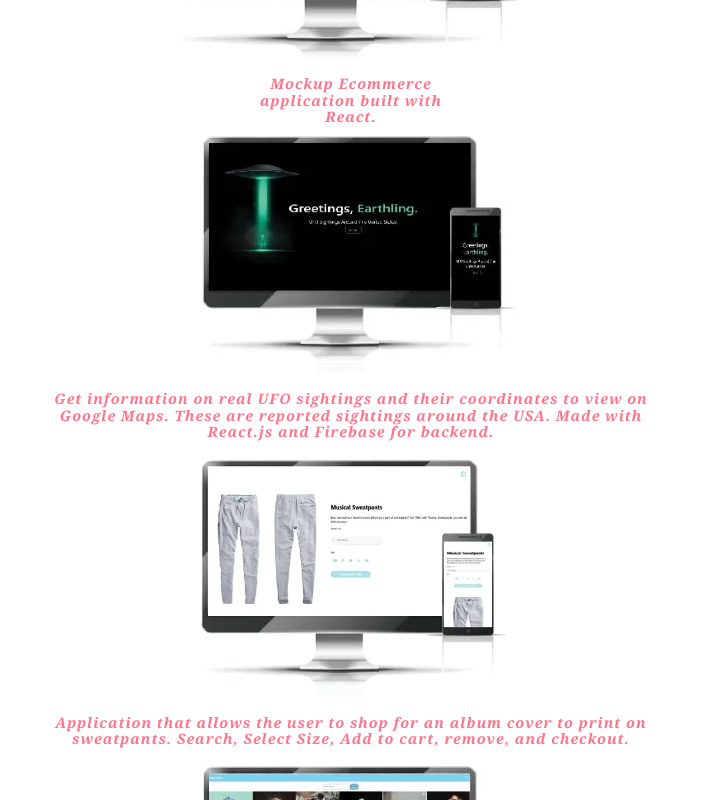
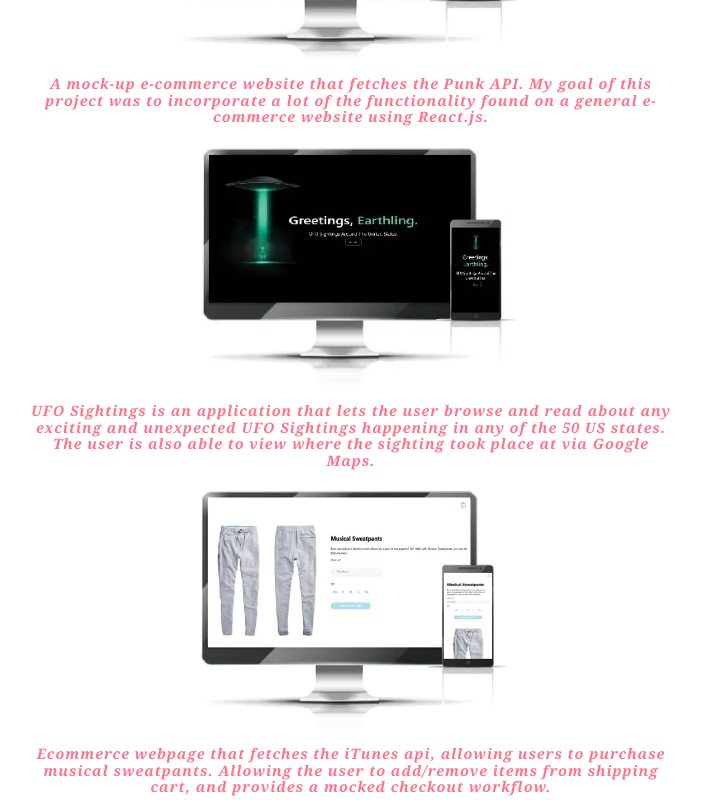
Before and after one commit to stetsonharding/devportfolio, a React (Create React App) app: page / in a window 1280 px wide. Shown: the part 2800-3600 px from the top of the page, without its empty margins (289-990 px from the left). Built offline with nearby package versions, Linux system fonts and the light colour scheme.

Commit message:
Updated project descriptions.

```diff
--- a/src/RecentProjectData/RecentProjectData.js
+++ b/src/RecentProjectData/RecentProjectData.js
@@ -12,7 +12,8 @@ export const RecentProjectData = [
     id: 1,
     Imgsrc: WesternChime,
     Imgalt: "Western Chime.",
-    description: "Mockup Ecommerce application built with React.",
+    description:
+      "A mock-up e-commerce website that fetches the Punk API. My goal of this project was to incorporate a lot of the functionality found on a general e-commerce website using React.js.",
     href: "https://westernchime.com/",
   },
   {
@@ -20,7 +21,7 @@ export const RecentProjectData = [
     Imgsrc: ufoSightings,
     Imgalt: "UFO Sightings Project.",
     description:
-      "Get information on real UFO sightings and their coordinates to view on Google Maps. These are reported sightings around the USA. Made with React.js and Firebase for backend.",
+      "UFO Sightings is an application that lets the user browse and read about any exciting and unexpected UFO Sightings happening in any of the 50 US states. The user is also able to view where the sighting took place at via Google Maps.",
     href: "https://stetsonharding.github.io/ufoSightings/#/",
   },
   {
@@ -28,7 +29,7 @@ export const RecentProjectData = [
     Imgsrc: MusicalSweatpants,
     Imgalt: "Musical Sweatpants Project.",
     description:
-      "Application that allows the user to shop for an album cover to print on sweatpants. Search, Select Size, Add to cart, remove, and checkout.",
+      "Ecommerce webpage that fetches the iTunes api, allowing users to purchase musical sweatpants. Allowing the user to add/remove items from shipping cart, and provides a mocked checkout workflow.",
     href: "https://stetsonharding.github.io/musical-sweatpants/",
   },
   {
--- a/src/css/Parallax.css
+++ b/src/css/Parallax.css
@@ -9,8 +9,13 @@
 }
 
 /* Extra small devices (phones, 600px and down) */
-@media only screen and (max-width: 600px) {
+@media only screen and (max-width: 800px) {
   .parallax_background {
     min-height: 200px;
+    background-image: url(../assets/ParallaxBackground_Mobile.jpg);
+    background-position: center;
+    background-repeat: no-repeat;
+    background-size: cover;
+    object-fit: contain;
   }
 }
--- a/src/css/RecentProject.css
+++ b/src/css/RecentProject.css
@@ -4,6 +4,7 @@
   display: flex;
   justify-content: center;
   align-items: center;
+  margin-bottom: 20px;
 }
 
 .recent-project-img-container {
```
